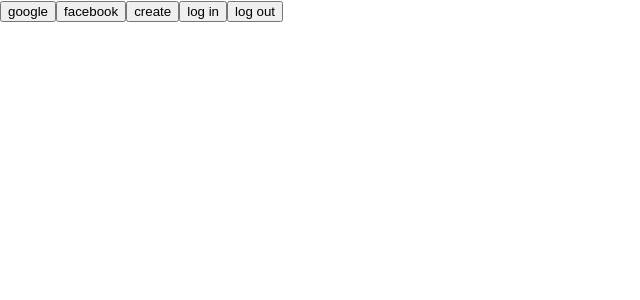
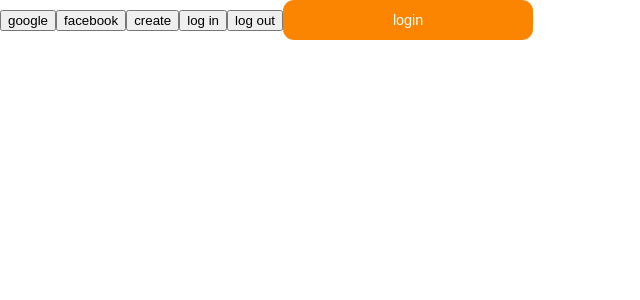
Before and after one commit to ozzyee/pawcket, a Next.js app: page / in a window 1280 px wide. Shown: the top 300 px of the page, without its empty margins (0-640 px from the left). Built offline with nearby package versions, Linux system fonts and the light colour scheme; no server answers.

Commit message:
feat: btn comnponent

```diff
--- a/src/components/buttons/buttons.component.tsx
+++ b/src/components/buttons/buttons.component.tsx
@@ -1,9 +1,15 @@
 import React from "react";
 import { TButtonsProps } from "./buttons.definition";
 import * as S from "./buttons.style";
+import styles from "../../styles/style.config.json";
 
-export function Buttons({ className }: TButtonsProps) {
+export function Buttons({ className, dark, children }: TButtonsProps) {
    return (
-      <S.ButtonsDiv className={className}>hello button component</S.ButtonsDiv>
+      <S.ButtonsDiv
+         className={className}
+         backgroundColor={dark ? styles.colors.orange : styles.colors.primary}
+      >
+         {children}
+      </S.ButtonsDiv>
    );
 }
--- a/src/components/buttons/buttons.style.ts
+++ b/src/components/buttons/buttons.style.ts
@@ -1,3 +1,12 @@
 import styled from "styled-components";
+import { buttonStylePros } from "./buttons.definition";
 
-export const ButtonsDiv = styled("div")``
+export const ButtonsDiv = styled.button<buttonStylePros>`
+   background-color: ${({ backgroundColor }) => backgroundColor};
+   width: 250px;
+   height: 40px;
+   border-color: transparent;
+   border-radius: 11px;
+   color: white;
+   font-size: 0.9rem;
+`;
--- a/src/lib/fetch-service/fetch.contract.ts
+++ b/src/lib/fetch-service/fetch.contract.ts
@@ -1,3 +1,4 @@
+/* eslint-disable no-unused-vars */
 export interface FetchContract {
    get(url: string): Promise<unknown>;
    post(url: string, data?: unknown): Promise<unknown>;
--- a/src/lib/firebase/firebase.initialize.ts
+++ b/src/lib/firebase/firebase.initialize.ts
@@ -1,5 +1,4 @@
 import { initializeApp } from "firebase/app";
-import { getDatabase } from "firebase/database";
 import { getAuth } from "firebase/auth";
 // Your web app's Firebase configuration
 const FIREBASE_CONFIG = {
@@ -15,4 +14,3 @@ const FIREBASE_CONFIG = {
 
 const app = initializeApp(FIREBASE_CONFIG);
 export const auth = getAuth(app);
-export const realtimeDB = getDatabase(app);
--- a/src/pages/api/auth.ts
+++ b/src/pages/api/auth.ts
@@ -4,7 +4,6 @@ import cookie from "cookie";
 
 export default function handler(req: NextApiRequest, res: NextApiResponse) {
    const refreshToken = req.body.refreshToken;
-   console.log(refreshToken);
 
    res.setHeader(
       "set-cookie",
--- a/src/pages/index.tsx
+++ b/src/pages/index.tsx
@@ -1,5 +1,6 @@
 import type { NextPage } from "next";
 import Head from "next/head";
+import { Buttons } from "../components/buttons/buttons.component";
 import { AuthService } from "../lib/auth-service/auth.service";
 
 const Home: NextPage = () => {
@@ -39,6 +40,7 @@ const Home: NextPage = () => {
             log in
          </button>
          <button onClick={authLogin.signOut}>log out</button>
+         <Buttons dark={true}>login</Buttons>
       </>
    );
 };
```
Also changed, not shown: src/components/buttons/buttons.definition.ts (+10 -2 lines), .eslintrc.json, 1 other file (tests, documents, lock files or other folders).
